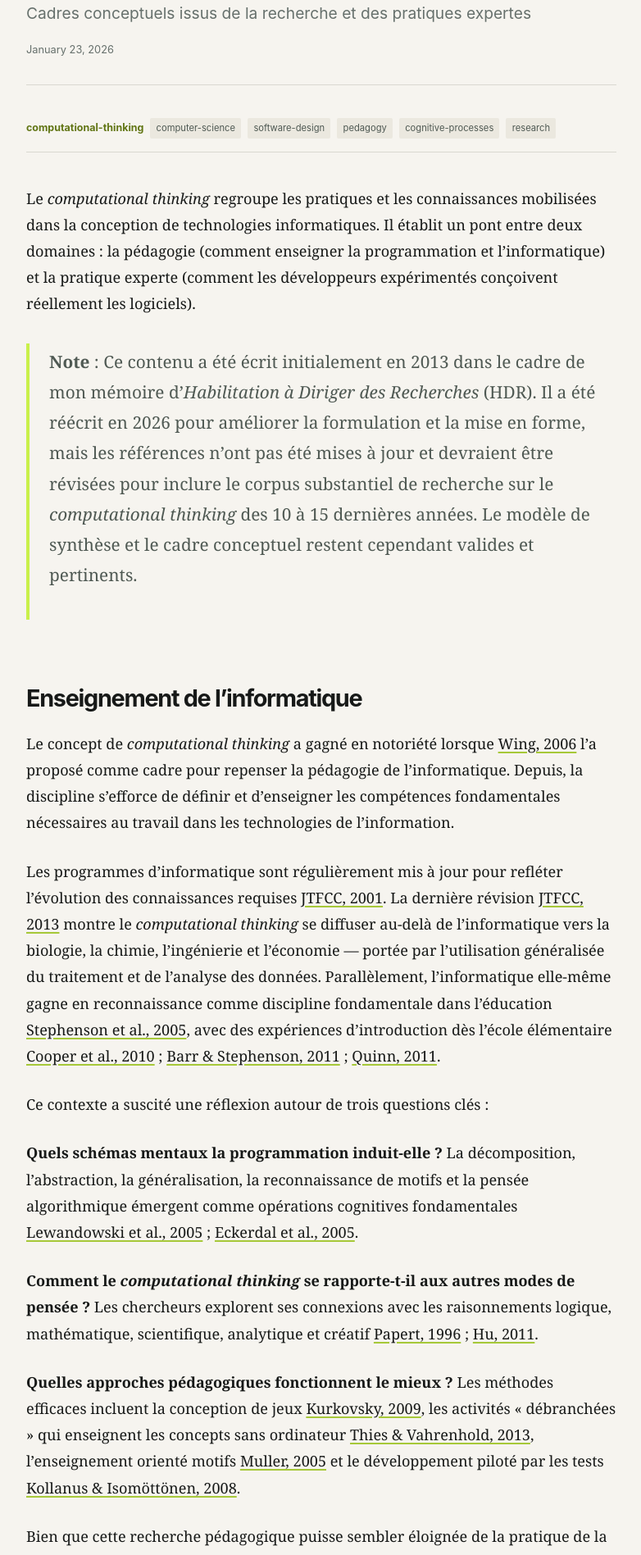
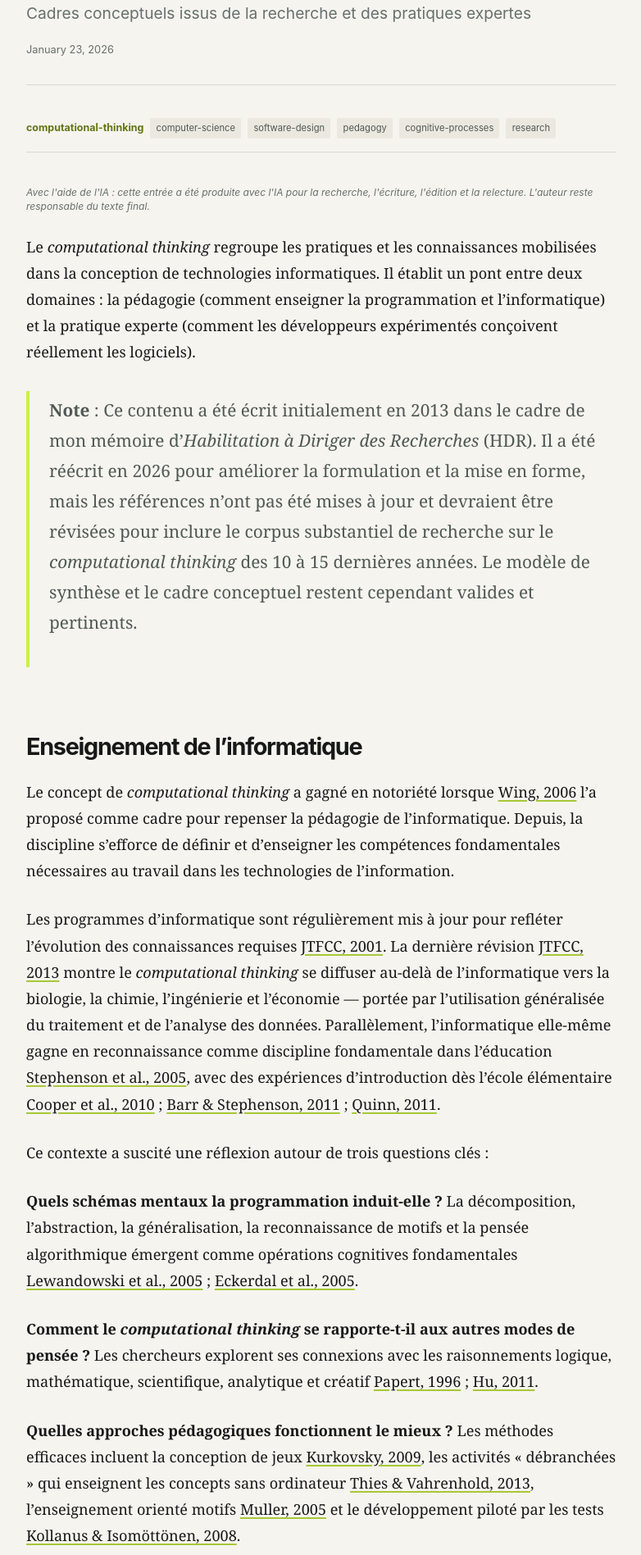
Before and after one commit to jfomhover/jfomhover.info, a Jekyll site: the page built from _posts/fr/2026-01-23-computational-thinking.md, in a window 1280 px wide. Shown: the part 405-2302 px from the top of the page at 82% size, without its empty margins (248-1030 px from the left). Built offline with Jekyll 4.4.1, drawn with Linux system fonts in a browser that asks for light colours.

Commit message:
Add AI content disclaimer

```diff
--- a/_layouts/post.html
+++ b/_layouts/post.html
@@ -27,6 +27,14 @@ layout: default
   </div>
   {% endif %}
 
+  <p class="ai-disclaimer" role="note">
+    {% if page.lang == "fr" %}
+    Avec l'aide de l'IA : cette entrée a été produite avec l'IA pour la recherche, l'écriture, l'édition et la relecture. L'auteur reste responsable du texte final.
+    {% else %}
+    AI-assisted: This notebook entry was produced with AI for research, writing, editing, and review. The author remains responsible for the final text.
+    {% endif %}
+  </p>
+
   <div class="post-content e-content" itemprop="articleBody">
     {{ content }}
   </div>
--- a/assets/css/style.css
+++ b/assets/css/style.css
@@ -144,6 +144,7 @@ img { max-width: 100%; height: auto; }
 .post-header { border-bottom: 1px solid var(--rule); margin-bottom: 2.5rem; padding-bottom: 2rem; }
 .post-context { color: var(--muted); display: inline-block; font-size: 0.72rem; font-weight: 800; letter-spacing: 0.08em; margin-bottom: 2rem; text-decoration: none; text-transform: uppercase; }
 .post-context:hover { color: #617514; }
+.ai-disclaimer { color: var(--muted); font-family: var(--sans); font-size: 0.75rem; font-style: italic; line-height: 1.45; margin: 0 0 1.5rem; }
 .post-title { font-family: var(--serif); font-size: clamp(2.5rem, 6vw, 5rem); letter-spacing: -0.055em; line-height: 0.98; margin: 0 0 1rem; }
 .post-subtitle { color: var(--muted); font-size: 1.2rem; line-height: 1.45; margin: 0 0 1.2rem; }
 .post-meta { color: var(--muted); font-size: 0.8rem; margin: 0; }
```
